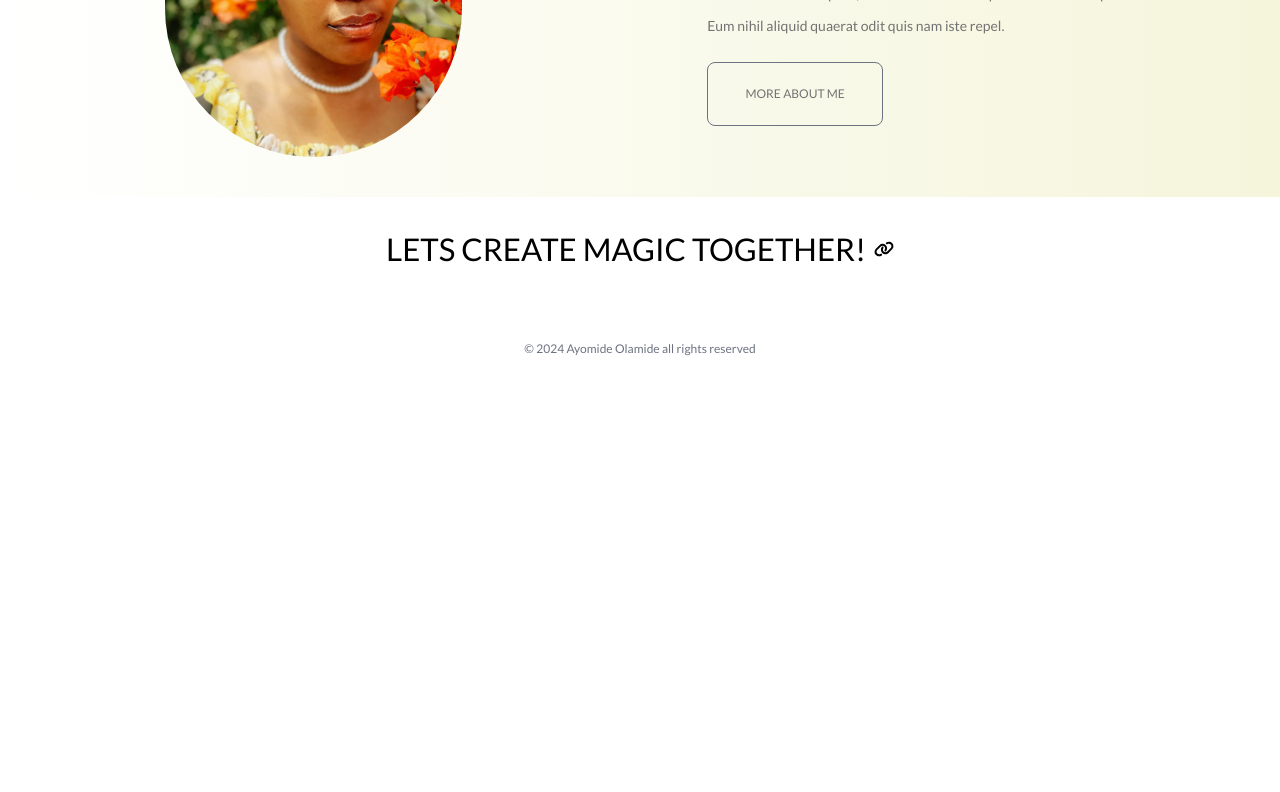
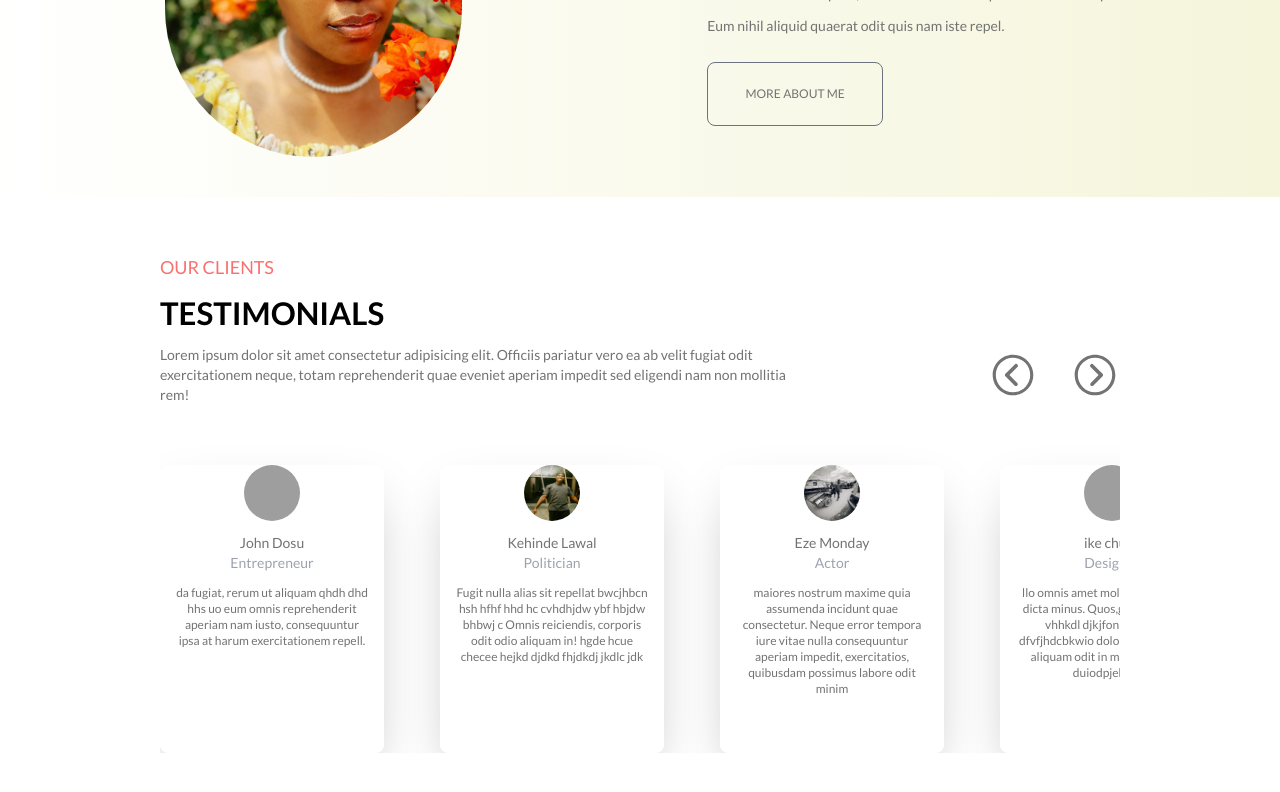
Before and after one commit to Deyjuwon/ayomideolamide, a React (Vite) app: page / in a window 1280 px wide. Shown: the part 2000-2792 px from the top of the page. Before the commit the page ends 2397 px from the top, so only its background shows below. Built offline with nearby package versions, Linux system fonts and the light colour scheme; grey boxes are pictures that could not be loaded; a web font is replaced by a local one.

Commit message:
testimonial section

```diff
--- a/src/components/Header.jsx
+++ b/src/components/Header.jsx
@@ -32,7 +32,7 @@ const Header = (props) => {
 
 
       {isOpened ? (
-        <div className='] flex items-center justify-center h-11 w-11 md:hidden z-50'>
+        <div className=' flex items-center justify-center h-11 w-11 md:hidden z-50'>
           <IoMdClose className='fixed' size={20} onClick={() => setIsOpened(!isOpened)} />
         </div>
       ) : (
--- a/src/components/Testimonial.jsx
+++ b/src/components/Testimonial.jsx
@@ -1,33 +1,53 @@
-import React from 'react';
-import event from '../assets/chopandchill(146).webp';
-import { FaQuoteLeft, FaQuoteRight } from "react-icons/fa6";
-import data from '../testimonial';
+import { useRef } from "react";
+import { IoIosArrowDropleft, IoIosArrowDropright } from "react-icons/io";
+import TestimonialCard from "./TestimonialCard";
+import testimonials from "../testimonial";
 
 const Testimonial = () => {
+  const containerRef = useRef(null);
+
+  const scrollLeft = () => {
+    if (containerRef.current) {
+      containerRef.current.scrollBy({ left: -containerRef.current.clientWidth, behavior: 'smooth' });
+    }
+  };
+
+  const scrollRight = () => {
+    if (containerRef.current) {
+      containerRef.current.scrollBy({ left: containerRef.current.clientWidth, behavior: 'smooth' });
+    }
+  };
+
   return (
-    <div className='flex flex-col justify-center items-center py-10 gap-4 text-darkBlack'>
-      <p className='text-xl'>TESTIMONIALS</p>
-      <p className='text-3xl'>What My Clients Say</p>
-      <div className='flex gap-10 overflow-x-auto'>
-        {
-          data.map((item) => {
-            return (
-              <div key={item.id} className='h-96 w-96 bg-gradient-to-br from-white via-yellow1 to-white rounded-lg px-10 flex flex-col justify-between items-center gap-6'>
-                <div className='flex flex-col gap-6 pt-8 justify-center items-center'>
-                  <img src={item.imgUrlt} alt="" className='rounded-full h-16 w-16 object-cover' />
-                  <p className='text-sm'><FaQuoteLeft /> {item.testimony} <FaQuoteRight /></p>
-                </div>
-                <div className='text-center flex flex-col gap-3 pb-10'>
-                  <p className='text-lg text-black'>{item.name}</p>
-                  <p className='text-sm'>{item.position}</p>
-                </div>
+    <div className="flex flex-col justify-center items-center lg:items-start gap-2 lg:gap-5 lg:px-40 pt-14 text-darkBlack">
+      <p className="text-sm lg:text-lg text-red-400">OUR CLIENTS</p>
+      <p className="lg:text-3xl text-base font-bold text-black">TESTIMONIALS</p>
+      <div className="flex flex-col lg:flex-row gap-5 justify-between items-center">
+        <p className="w-3/4 lg:text-sm text-sm lg:pr-20">
+          Lorem ipsum dolor sit amet consectetur adipisicing elit. Officiis pariatur vero ea ab velit fugiat odit exercitationem neque, totam reprehenderit quae eveniet aperiam impedit sed eligendi nam non mollitia rem!
+        </p>
+        <div className="flex gap-8">
+          <div className="cursor-pointer" onClick={scrollLeft}>
+            <IoIosArrowDropleft size={50} />
+          </div>
+          <div className="cursor-pointer" onClick={scrollRight}>
+            <IoIosArrowDropright size={50} />
+          </div>
+        </div>
+      </div>
+      <div className="relative w-full overflow-hidden">
+        <div className="flex gap-10 overflow-x-auto justify-center lg:justify-start" ref={containerRef} style={{ scrollSnapType: 'x mandatory' }}>
+          {
+            testimonials.map((testimonial, index) => (
+              <div key={index} className="flex-shrink-0 w-full lg:w-1/4" style={{ scrollSnapAlign: 'center' }}>
+                <TestimonialCard {...testimonial} />
               </div>
-            )
-          })
-        }
+            ))
+          }
+        </div>
       </div>
     </div>
   );
-}
+};
 
 export default Testimonial;
--- /dev/null
+++ b/src/components/TestimonialCard.jsx
@@ -0,0 +1,20 @@
+/* eslint-disable react/prop-types */
+
+const TestimonialCard = (props) => {
+  return (
+    <div className="mt-10 after:py-4 px-4 h-72 w-56 rounded-lg shadow-2xl text-sm flex gap-3 flex-col items-center">
+        <img src={props.imgUrl} className='rounded-full h-14 w-14' alt="" />
+        <div className='flex flex-col justify-center items-center'>
+            <p className="">{props.name}</p>
+            <p className="text-gray-400">{props.position}</p>
+
+        </div>
+
+        <p className='text-xs text-center'>{props.testimony}</p>
+
+
+    </div>
+  )
+}
+
+export default TestimonialCard
--- a/src/pages/Contact.jsx
+++ b/src/pages/Contact.jsx
@@ -12,12 +12,16 @@ import Header from '../components/Header';
 
 
 
+
 const Contact = () => {
+
+
   useEffect(() => {
     AOS.init({ duration: 2000, once: true });
     window.scrollTo(0,0);
 
 }, [])
+
 
   return (
     <div>
@@ -48,11 +52,12 @@ const Contact = () => {
 
             </div>
           </div>
-          <form className=' w-full p-4 md:w-2/5 flex flex-col gap-4' action="" data-aos='zoom-in'>
-            <input placeholder='Full name' type="text" className='border border-gray-300 h-11 pl-4 text-sm outline-none' />
-            <input placeholder='Email' type="text" className='border border-gray-300 h-11 pl-4 text-sm outline-none' />
-            <textarea placeholder='Description' name="" id="" cols="30" rows="10" className='border border-gray-300 pl-4 pt-2 text-sm outline-none'></textarea>
-            <button type="submit" className='border h-11  border-gray-300 hover:bg-darkBlack hover:text-darkWhite text-gray-500 text-sm '>Get in touch</button>
+          <form  className=' w-full p-4 md:w-2/5 flex flex-col gap-4' action="" data-aos='zoom-in'>
+            <input name="user_name" placeholder='Full name' type="text" className='border border-gray-300 h-11 pl-4 text-sm outline-none' />
+            <input name="user_email" placeholder='Email' type="text" className='border border-gray-300 h-11 pl-4 text-sm outline-none' />
+            <textarea name="message" placeholder='Description' className='border border-gray-300 pl-4 pt-2 text-sm outline-none'></textarea>
+            {/* <button type="submit" className='border h-11  border-gray-300 hover:bg-darkBlack hover:text-darkWhite text-gray-500 text-sm '>Get in touch</button> */}
+            <input type="submit" value="Send" className='border h-11 cursor-pointer  border-gray-300 hover:bg-darkBlack hover:text-darkWhite text-gray-500 text-sm ' />
           </form>
 
       </div>
--- a/src/pages/Event.jsx
+++ b/src/pages/Event.jsx
@@ -6,6 +6,8 @@ import { IoMdClose } from "react-icons/io";
 
 // Set the root element for the modal
 Modal.setAppElement('#root');
+
+
 
 const Interior = () => {
   const [modalIsOpen, setModalIsOpen] = useState(false);
--- a/src/pages/Home.jsx
+++ b/src/pages/Home.jsx
@@ -105,11 +105,12 @@ const Home = () => {
           </div>
         </div>
       </section>
-      {/* <Testimonial /> */}
+      <Testimonial />
       <section className='flex justify-center gap-2 items-center py-10'>
         <p className='lg:text-3xl text-base font-medium'>LETS CREATE MAGIC TOGETHER!</p>
         <Link to='/contact'><FaLink size={20} /></Link>
       </section>
+
       <div className="absolute z-50 top-0 w-full">
         <Header logoColor='text-white' color='text-white' hamColor='white' />
 
--- a/src/testimonial.js
+++ b/src/testimonial.js
@@ -5,25 +5,26 @@ import aa7 from './assets/mide7.webp';
 import aap from './assets/mideP.jpeg';
 
 
+
 const testimonials = [
     {
         id: 1,
         name: "John Dosu",
-        testimony: "da fugiat, rerum ut aliquam qhdh dhd hhs uo eum omnis reprehenderit aperiam nam iusto, consequuntur ipsa at harum exercitationem repellat dolorum quis unde esse dicta quia nemo dhjdnd jd jdkejek djdd hsd hjd.",
+        testimony: "da fugiat, rerum ut aliquam qhdh dhd hhs uo eum omnis reprehenderit aperiam nam iusto, consequuntur ipsa at harum exercitationem repell.",
         imgUrl: aa4,
         position: 'Entrepreneur',
     },
     {
         id: 2,
         name: "Kehinde Lawal",
-        testimony: "Fugit nulla alias sit repellat bwcjhbcn hsh hfhf hhd hgrtyw djif fyhgb n kbejvfh hc cvhdhjdw ybf hbjdw bhbwj c Omnis reiciendis, corporis odit odio aliquam in! hgde hcue checee hejkd djdkd fhjdkdj  jkdlc jdk",
+        testimony: "Fugit nulla alias sit repellat bwcjhbcn hsh hfhf hhd  hc cvhdhjdw ybf hbjdw bhbwj c Omnis reiciendis, corporis odit odio aliquam in! hgde hcue checee hejkd djdkd fhjdkdj  jkdlc jdk",
         imgUrl: aap,
         position: 'Politician',
     },
     {
         id:3,
         name: "Eze Monday",
-        testimony: "maiores nostrum maxime quia assumenda incidunt quae consectetur. Neque error tempora iure vitae nulla consequuntur aperiam impedit, exercitationem repellendus, quibusdam possimus labore odit minim ",
+        testimony: "maiores nostrum maxime quia assumenda incidunt quae consectetur. Neque error tempora iure vitae nulla consequuntur aperiam impedit, exercitatios, quibusdam possimus labore odit minim ",
         imgUrl: aa8,
         position: 'Actor',
 
@@ -31,7 +32,7 @@ const testimonials = [
     {
         id:4,
         name: "ike chuks",
-        testimony: "llo omnis amet molestiae possimus dicta minus. Quos,ghjv hbcjkc nhjn vhhkdl  djkjfon  vhgbjwnkn  hhf hdjhd hdjw uetkjkd dfvfjhdcbkwio dolorum eum! Eaque aliquam odit in mus velit eaque, duiodpjehuiem ",
+        testimony: "llo omnis amet molestiae possimus dicta minus. Quos,ghjv hbcjkc nhjn vhhkdl  djkjfon  vhgbjwnkn dfvfjhdcbkwio dolorum eum! Eaque aliquam odit in mus velit eaque, duiodpjehuiem ",
         imgUrl: aa6,
         position: 'Designer',
 
@@ -47,7 +48,7 @@ const testimonials = [
     {
         id:6,
         name: "Ezenwa Dele",
-        testimony: "dam possimus labore odit minima Animi nobisbeydnej dhfjjf jdbdts jkglth fgkr fnjf jb wehjxkdhjke djkfh beatae esse eligendi officiis cum qui voluptatum et atque saepe maiores doloremque, maxime quo i",
+        testimony: "dam possimus labore odit minima Animi nobisbeydnej dhfjjf jdbdts jkglth fgkr fnjf jb wehjxkdhjke djkfh beatae esse eligendi officiis cum qui voluptolore mque, maxime quo i",
         imgUrl: aa7,
         position: 'Software Developer',
 
```
